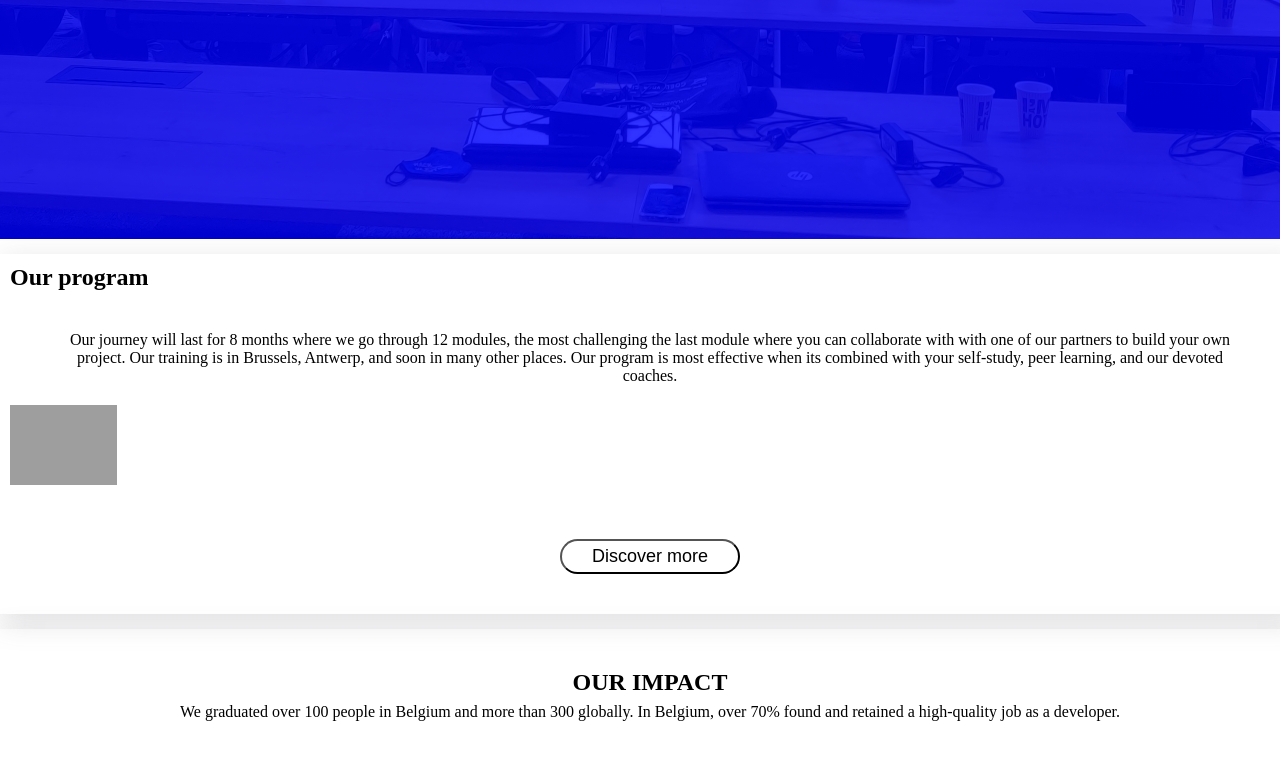
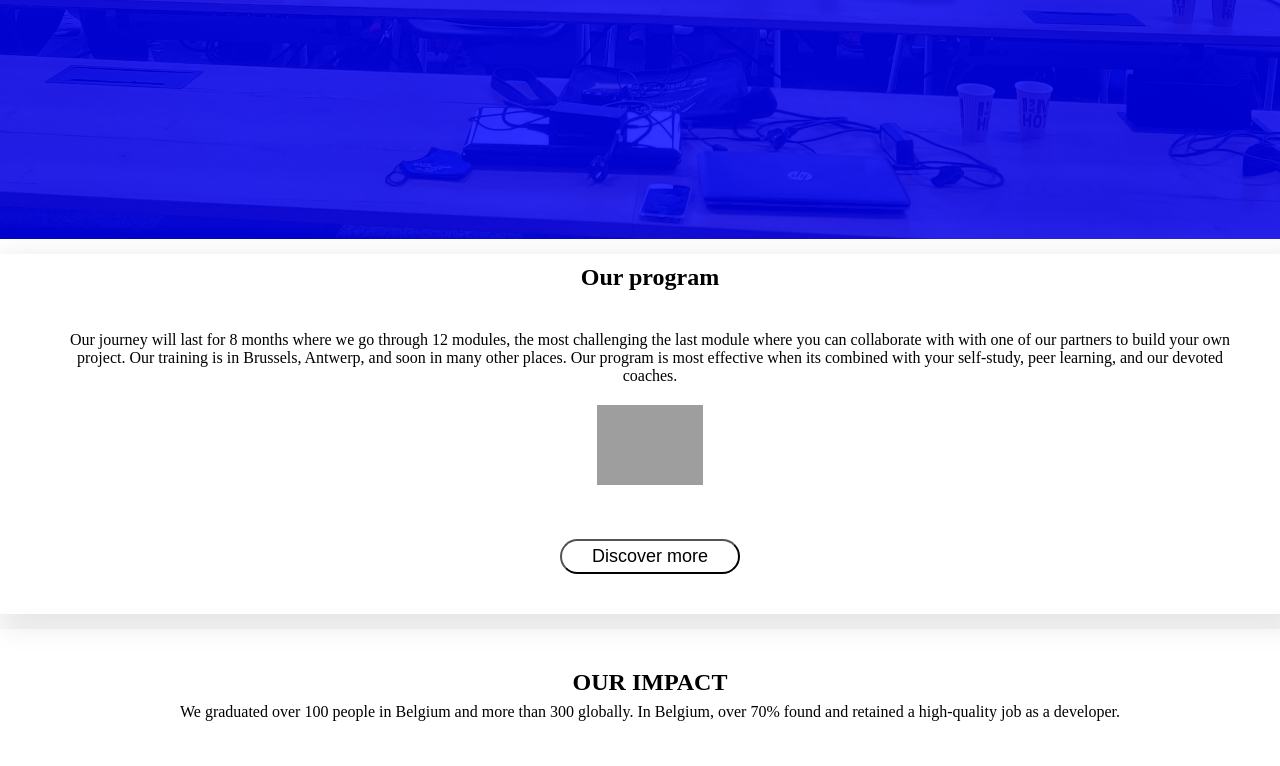
Before and after one commit to lab-antwerp-1/hackyourfuture-group4, a website: page index.html in a window 1280 px wide. Shown: the part 561-1327 px from the top of the page. Drawn offline with Linux system fonts and the light colour scheme; grey boxes are pictures that could not be loaded; a web font is replaced by a local one.

Commit message:
Update index.css
text-align: center for h2 and arrow for program section (they are affected because of classes renaming)

```diff
--- a/styles/index.css
+++ b/styles/index.css
@@ -131,6 +131,9 @@ ul li a:hover {
 } /*---------------------------------
               Program
 -----------------------------------*/
+.program {
+  text-align: center;
+ }
 .our-program {
   text-align: center;
   padding: 40px;
```
